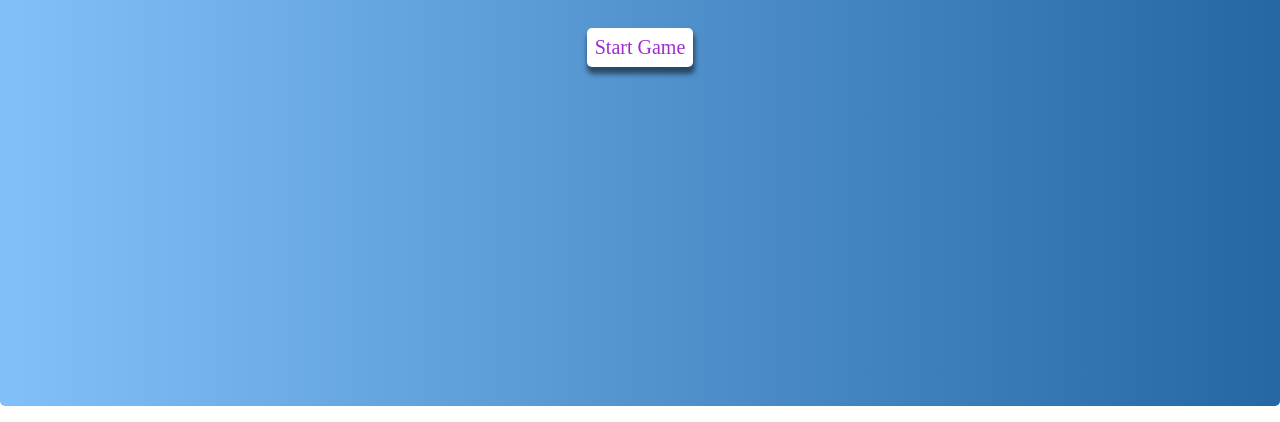
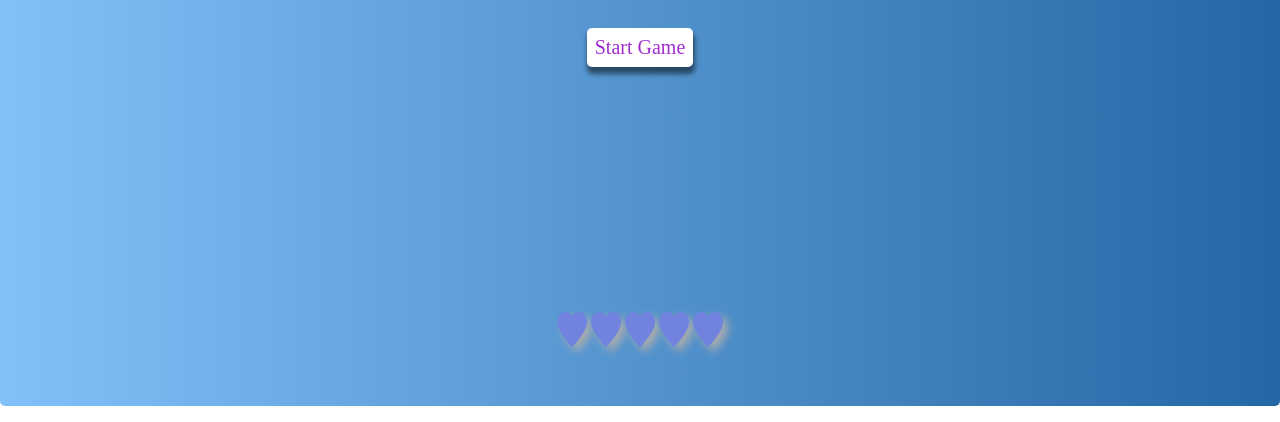
Before and after one commit to lisaeernst/techdegree-game_show_app_v1.2, a plain HTML site: page index.html in a window 1280 px wide. Shown: the part 394-816 px from the top of the page. Drawn offline with nearby package versions, Linux system fonts and the light colour scheme.

Commit message:
Update styles.css

```diff
--- a/css/styles.css
+++ b/css/styles.css
@@ -78,7 +78,9 @@ button {
   -o-transition: var(--transition);
   transition: var(--transition);
 }
-
+.tries img {
+  filter: drop-shadow(5px 5px 5px rgb(172, 172, 172));
+}
 .main-container {
   display: flex;
   flex-direction: column;
```
